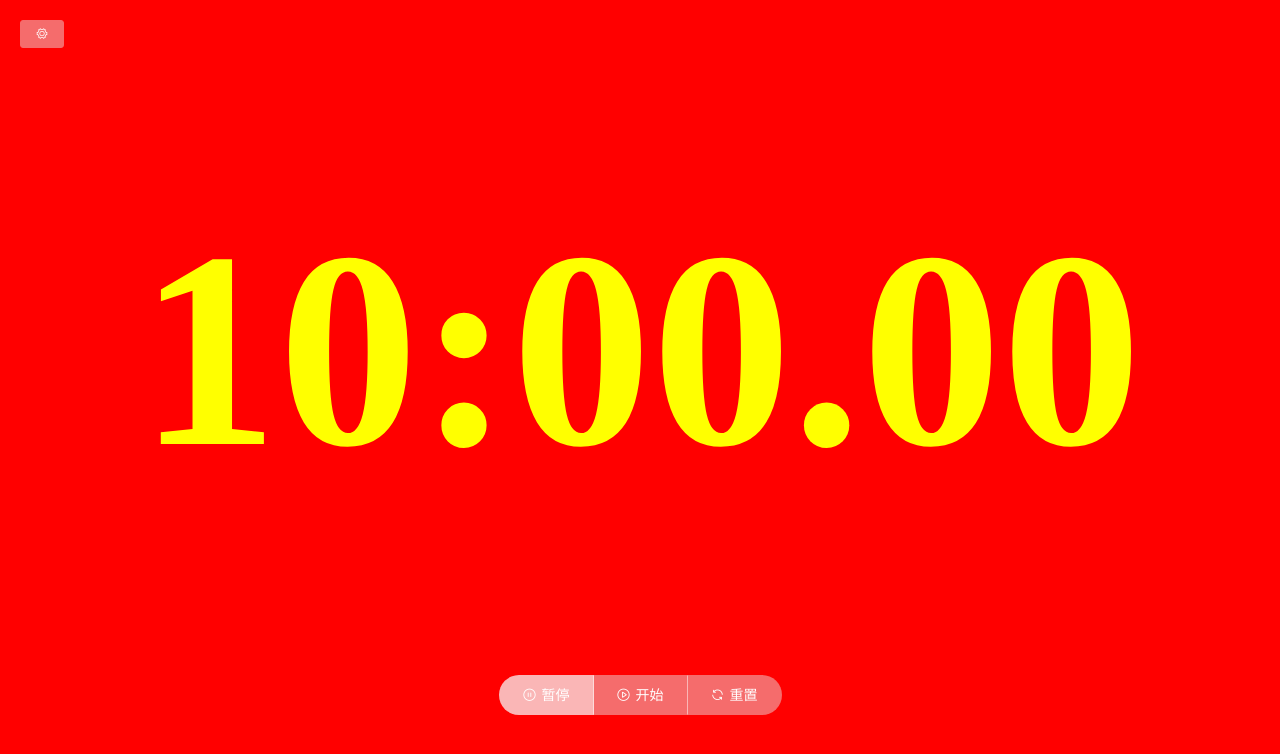
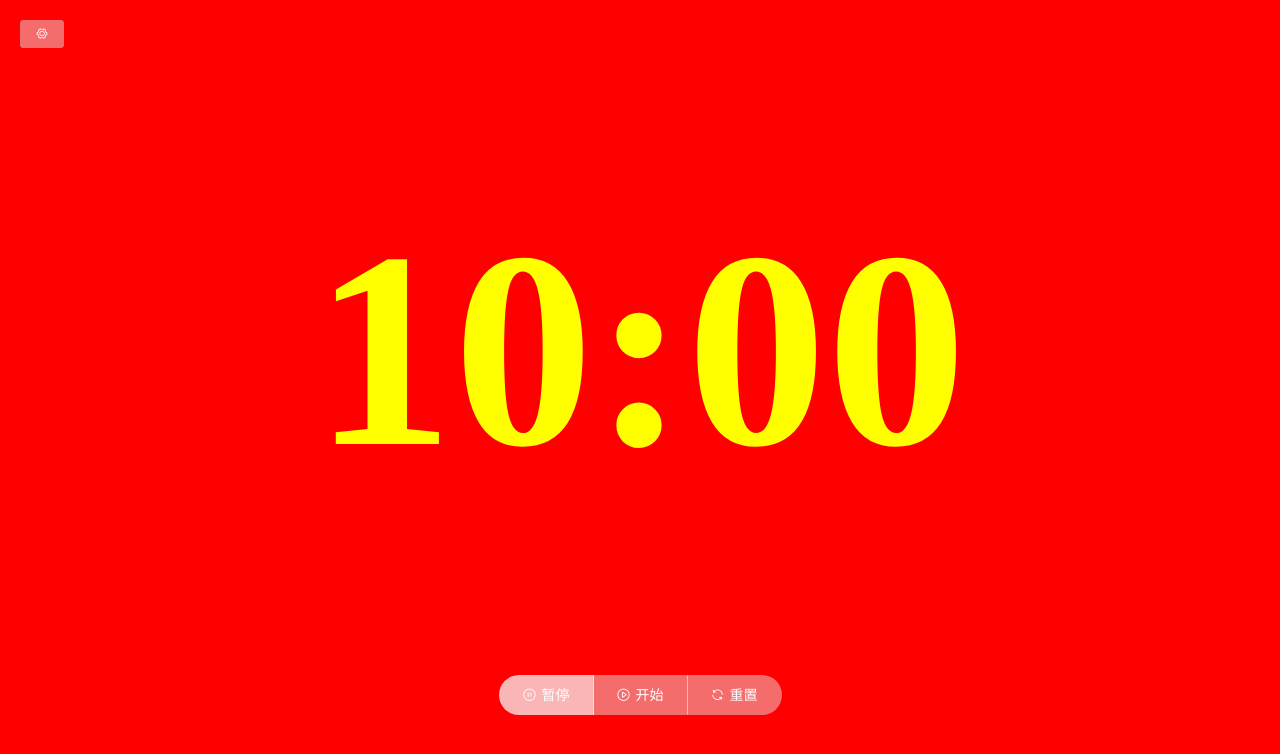
Before and after one commit to KumaStark/Vue-CountDown, a Vue app: page / in a window 1280 px wide. Shown: the top 754 px of the page. Built offline with nearby package versions, Linux system fonts and the light colour scheme.

Commit message:
控制面板增加“显示毫秒”和“自动开始”开关

```diff
--- a/src/App.vue
+++ b/src/App.vue
@@ -14,43 +14,72 @@
         <transition name="el-fade-in-linear">
           <div v-show="showSettings" class="transition-box">
             <el-row :gutter="10">
-              <el-col :span="8">
+              <el-col :span="6">
                 <span>小时</span>
               </el-col>
-              <el-col :span="8">
+              <el-col :span="6">
                 <span>分钟</span>
               </el-col>
-              <el-col :span="8">
+              <el-col :span="6">
                 <span>秒数</span>
+              </el-col>
+              <el-col :span="6">
+                <span>开关</span>
               </el-col>
             </el-row>
             <el-row :gutter="10">
-              <el-col :span="8">
-                <el-input-number v-model="default_h" @change="setDefault" controls-position="right" :min="0" :max="99"></el-input-number>
+              <el-col :span="6">
+                <el-input-number
+                  v-model="default_h"
+                  @change="setDefault"
+                  controls-position="right"
+                  :min="0"
+                  :max="99"
+                ></el-input-number>
               </el-col>
-              <el-col :span="8">
-                <el-input-number v-model="default_m" @change="setDefault" controls-position="right" :min="0" :max="59"></el-input-number>
+              <el-col :span="6">
+                <el-input-number
+                  v-model="default_m"
+                  @change="setDefault"
+                  controls-position="right"
+                  :min="0"
+                  :max="59"
+                ></el-input-number>
               </el-col>
-              <el-col :span="8">
-                <el-input-number v-model="default_s" @change="setDefault" controls-position="right" :min="0" :max="59"></el-input-number>
+              <el-col :span="6">
+                <el-input-number
+                  v-model="default_s"
+                  @change="setDefault"
+                  controls-position="right"
+                  :min="0"
+                  :max="59"
+                ></el-input-number>
+              </el-col>
+              <el-col :span="6">
+                <span>显示毫秒</span>
+                <el-switch v-model="showMS" active-color="#13ce66" inactive-color="#ff4949"></el-switch>
               </el-col>
             </el-row>
             <el-row :gutter="10" justify="space-between">
-              <el-col :span="12">
+              <el-col :span="9">
                 <el-button
                   class="preset-button"
                   type="danger"
                   icon="el-icon-data-board"
                   @click="preset1"
-                >述职论文</el-button>
+                >述职&论文</el-button>
               </el-col>
-              <el-col :span="12">
+              <el-col :span="9">
                 <el-button
                   class="preset-button"
                   type="danger"
                   icon="el-icon-s-comment"
                   @click="preset2"
-                >抽题答辩</el-button>
+                >抽题&答辩</el-button>
+              </el-col>
+              <el-col :span="6">
+                <span>自动开始</span>
+                <el-switch v-model="autoSt" active-color="#13ce66" inactive-color="#ff4949"></el-switch>
               </el-col>
             </el-row>
           </div>
@@ -91,6 +120,8 @@ export default {
   data() {
     return {
       showSettings: false,
+      showMS: false,
+      autoSt: true,
       default_h: 0,
       default_m: 10,
       default_s: 0,
@@ -119,17 +150,18 @@ export default {
           this.toDub(this.s)
         );
       } else if (check_time_remain > 0) {
+        if (this.showMS) {
           return (
             this.toDub(this.m) +
             ":" +
             this.toDub(this.s) +
             "." +
-          this.toDub(this.ms)
+            this.toDub(this.toDubms(this.ms))
           );
-        // this.toDubms(this.ms);
         } else {
-        this.pause();
-        this.timeup_notifier.play();
+          return this.toDub(this.m) + ":" + this.toDub(this.s);
+        }
+      } else {
         return "计时结束";
       }
     },
@@ -138,8 +170,26 @@ export default {
     is_timer_started: {
       handler(newValue) {
         this.sw_pause = !newValue;
+        if (this.time_str != "计时结束") {
           this.sw_start = newValue;
+          // console.log("watch!this.time_str", this.time_str);
+        }
         this.showSettings = false;
+      },
+      immediate: true,
+    },
+    time_str: {
+      handler(newValue) {
+        if (newValue == "计时结束") {
+          if (this.is_timer_started) {
+            this.pause();
+            this.timeup_notifier.play();
+          } else {
+            this.sw_start = true;
+          }
+        } else if (!this.is_timer_started) {
+          this.sw_start = false;
+        }
       },
       immediate: true,
     },
@@ -152,7 +202,7 @@ export default {
       this.default_ms = 0;
       this.setDefault();
       this.showSettings = false;
-      this.start();
+      if (this.autoSt) this.start();
     },
     preset2() {
       this.default_h = 0;
@@ -161,7 +211,7 @@ export default {
       this.default_ms = 0;
       this.setDefault();
       this.showSettings = false;
-      this.start();
+      if (this.autoSt) this.start();
     },
     checkClickLocation(clickFrom) {
       event.stopPropagation(); // 阻止点击穿透
@@ -180,10 +230,18 @@ export default {
     },
     timer() {
       // 定义计时函数
+      if (!this.showMS) {
+        this.ms = this.ms + 1; //毫秒
+        if (this.ms >= 100) {
+          this.ms = 0;
+          this.s = this.s - 1; //秒
+        }
+      } else {
         this.ms = this.ms - 1; //毫秒
         if (this.ms < 0) {
-        this.ms = 95;
+          this.ms = 99;
           this.s = this.s - 1; //秒
+        }
       }
       if (this.s < 0) {
         this.s = 59;
@@ -210,6 +268,12 @@ export default {
       this.is_timer_started = false;
       clearInterval(this.timer_container);
     },
+    // timeup() {
+    //   this.is_timer_started = false;
+    //   clearInterval(this.timer_container);
+    //   this.sw_pause = true;
+    //   this.sw_start = true;
+    // },
     toDub(n) {
       //补0操作
       if (n < 10) {
@@ -219,11 +283,9 @@ export default {
       }
     },
     toDubms(n) {
-      //给毫秒补0操作
-      if (n < 10) {
-        return "00" + n;
-      } else if (n < 100) {
-        return "0" + n;
+      //给毫秒补位操作
+      if (!this.showMS) {
+        return 100 - n;
       } else {
         return n;
       }
@@ -231,6 +293,9 @@ export default {
   },
   created: function () {
     this.setDefault();
+  },
+  mounted: function () {
+
   },
 };
 </script>
@@ -280,7 +345,7 @@ body {
 }
 .transition-box {
   margin-bottom: 10px;
-  width: 360px;
+  width: 480px;
   height: 160px;
   border-radius: 4px;
   background-color: #409eff;
```
Also changed, not shown: 1 other file (tests, documents, lock files or other folders). Lines whose indentation alone changed are shown as unchanged.
